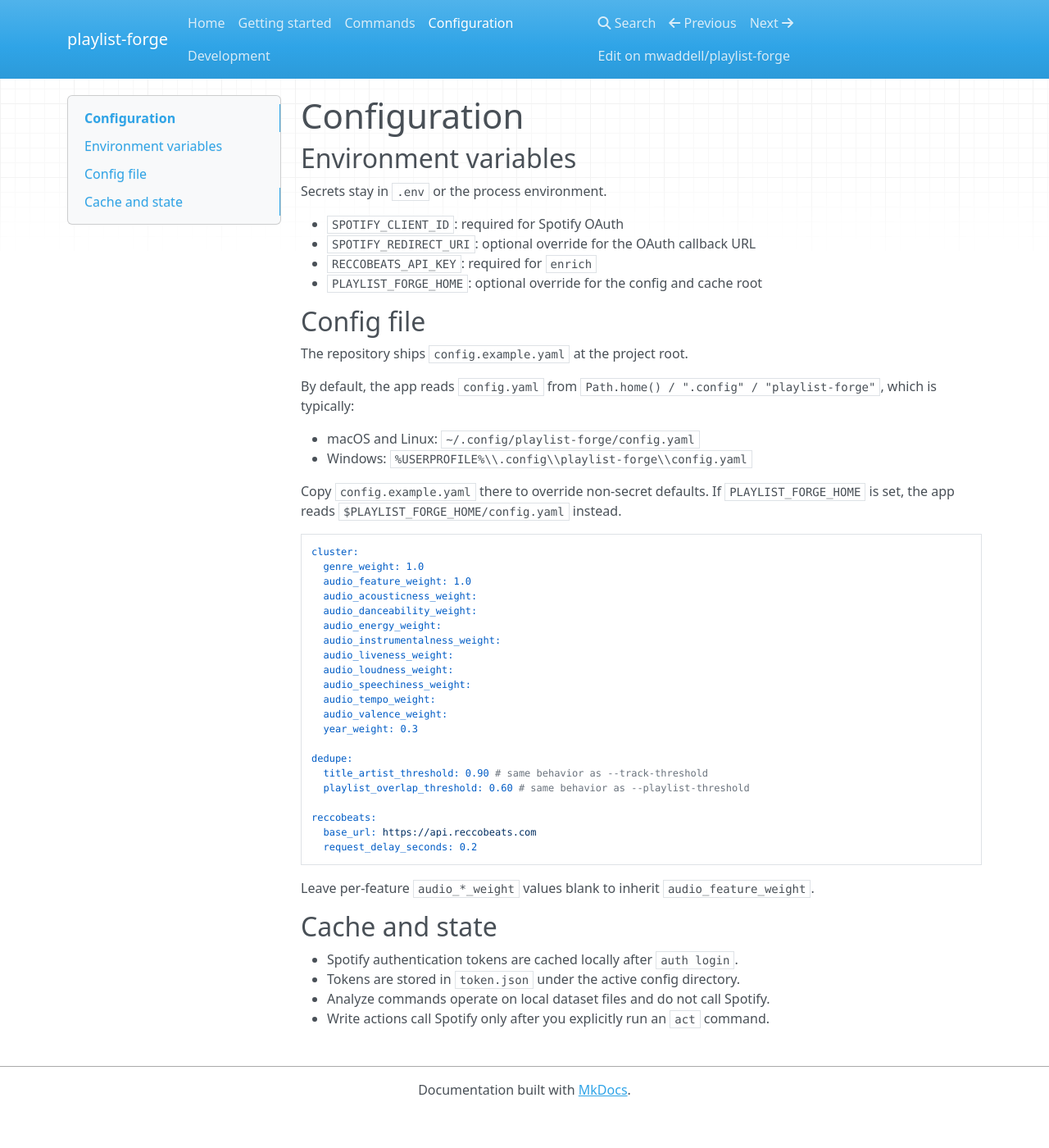
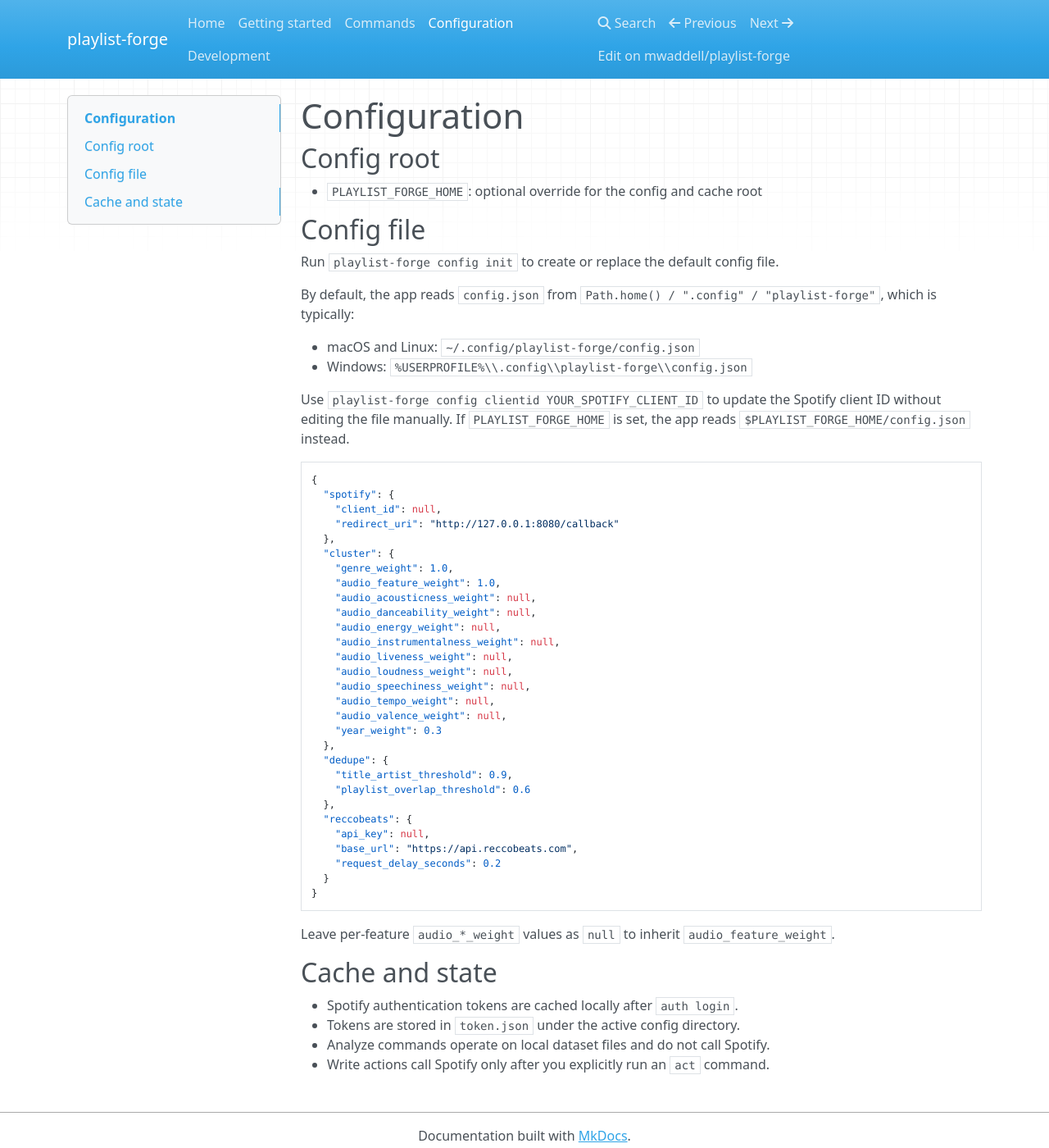
Before and after one commit to mwaddell/playlist-forge, an MkDocs documentation site: the page built from docs/configuration.md, in a window 1280 px wide and 1400 px high. Shown: the whole window at 82% size. Built offline with MkDocs 1.6.1, drawn with Linux system fonts in a browser that asks for light colours; nearby versions of some CDN libraries.

Commit message:
Implement config.json commands
Co-authored-by: mwaddell <750244+mwaddell@users.noreply.github.com>

````diff
--- a/docs/configuration.md
+++ b/docs/configuration.md
@@ -1,53 +1,56 @@
 # Configuration
 
-## Environment variables
+## Config root
 
-Secrets stay in `.env` or the process environment.
-
-- `SPOTIFY_CLIENT_ID`: required for Spotify OAuth
-- `SPOTIFY_REDIRECT_URI`: optional override for the OAuth callback URL
-- `RECCOBEATS_API_KEY`: required for `enrich`
 - `PLAYLIST_FORGE_HOME`: optional override for the config and cache root
 
 ## Config file
 
-The repository ships `config.example.yaml` at the project root.
+Run `playlist-forge config init` to create or replace the default config file.
 
-By default, the app reads `config.yaml` from
+By default, the app reads `config.json` from
 `Path.home() / ".config" / "playlist-forge"`, which is typically:
 
-- macOS and Linux: `~/.config/playlist-forge/config.yaml`
-- Windows: `%USERPROFILE%\\.config\\playlist-forge\\config.yaml`
+- macOS and Linux: `~/.config/playlist-forge/config.json`
+- Windows: `%USERPROFILE%\\.config\\playlist-forge\\config.json`
 
-Copy `config.example.yaml` there to override non-secret defaults. If
-`PLAYLIST_FORGE_HOME` is set, the app reads
-`$PLAYLIST_FORGE_HOME/config.yaml` instead.
+Use `playlist-forge config clientid YOUR_SPOTIFY_CLIENT_ID` to update the
+Spotify client ID without editing the file manually. If `PLAYLIST_FORGE_HOME`
+is set, the app reads `$PLAYLIST_FORGE_HOME/config.json` instead.
 
-```yaml
-cluster:
-  genre_weight: 1.0
-  audio_feature_weight: 1.0
-  audio_acousticness_weight:
-  audio_danceability_weight:
-  audio_energy_weight:
-  audio_instrumentalness_weight:
-  audio_liveness_weight:
-  audio_loudness_weight:
-  audio_speechiness_weight:
-  audio_tempo_weight:
-  audio_valence_weight:
-  year_weight: 0.3
-
-dedupe:
-  title_artist_threshold: 0.90 # same behavior as --track-threshold
-  playlist_overlap_threshold: 0.60 # same behavior as --playlist-threshold
-
-reccobeats:
-  base_url: https://api.reccobeats.com
-  request_delay_seconds: 0.2
+```json
+{
+  "spotify": {
+    "client_id": null,
+    "redirect_uri": "http://127.0.0.1:8080/callback"
+  },
+  "cluster": {
+    "genre_weight": 1.0,
+    "audio_feature_weight": 1.0,
+    "audio_acousticness_weight": null,
+    "audio_danceability_weight": null,
+    "audio_energy_weight": null,
+    "audio_instrumentalness_weight": null,
+    "audio_liveness_weight": null,
+    "audio_loudness_weight": null,
+    "audio_speechiness_weight": null,
+    "audio_tempo_weight": null,
+    "audio_valence_weight": null,
+    "year_weight": 0.3
+  },
+  "dedupe": {
+    "title_artist_threshold": 0.9,
+    "playlist_overlap_threshold": 0.6
+  },
+  "reccobeats": {
+    "api_key": null,
+    "base_url": "https://api.reccobeats.com",
+    "request_delay_seconds": 0.2
+  }
+}
 ```
 
-Leave per-feature `audio_*_weight` values blank to inherit `audio_feature_weight`.
+Leave per-feature `audio_*_weight` values as `null` to inherit `audio_feature_weight`.
 
 ## Cache and state
 
--- a/pyproject.toml
+++ b/pyproject.toml
@@ -10,8 +10,6 @@ dependencies = [
     "spotipy==2.26.0",
     "typer==0.27.2",
     "requests==2.34.2",
-    "pyyaml==6.0.3",
-    "python-dotenv==1.2.3",
     "scikit-learn==1.7.2; python_version < '3.15'",
     "scikit-learn==1.9.1; python_version >= '3.15'",
     "numpy==2.2.6; python_version < '3.15'",
````
Also changed, not shown: CONTRIBUTING.md (+6 -2 lines), PRE_PUBLISH_CHECKLIST.md (+3 -3 lines), README.md (+12 -7 lines), config.example.json (added, +29 -0 lines), config.example.yaml (deleted, +0 -24 lines), docs/commands.md (+12 -2 lines), docs/getting-started.md (+8 -4 lines), 7 other files.
